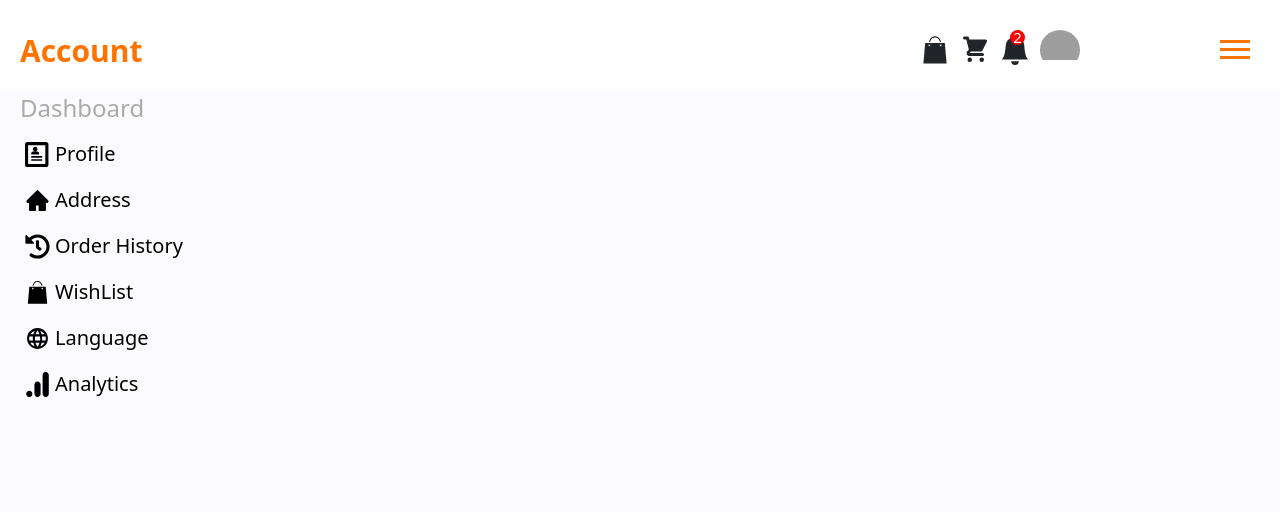
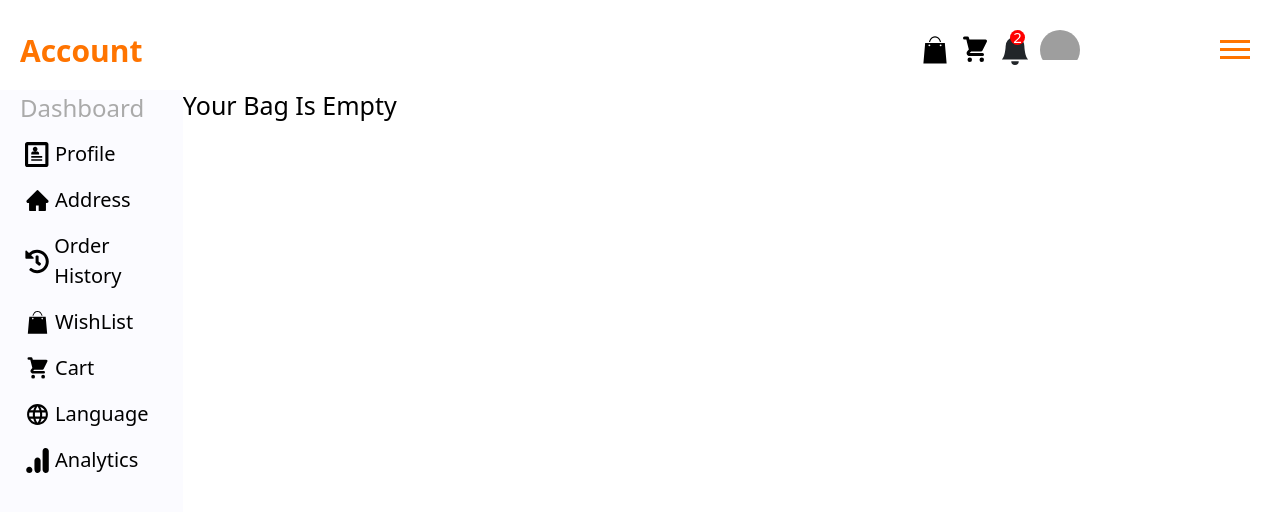
Before and after one commit to NamNguyenGit/BraShop, a React (Create React App) app: page /account/cart in a window 1280 px wide. Shown: the top 512 px of the page. Built offline with nearby package versions, Linux system fonts and the light colour scheme; grey boxes are pictures that could not be loaded.

Commit message:
Full Opttion Side Bar Account

```diff
--- a/src/components/Account/AccountSideBar.js
+++ b/src/components/Account/AccountSideBar.js
@@ -1,5 +1,6 @@
 import { MdOutlineLanguage } from "react-icons/md";
 import { SiGoogleanalytics } from "react-icons/si";
+import { HiShoppingCart } from "react-icons/hi";
 import {GiShoppingBag} from "react-icons/gi";
 import { FaHistory } from "react-icons/fa";
 import { ImProfile } from "react-icons/im";
@@ -39,6 +40,12 @@ const SideBar = () => {
                   WishList
                 </li>
                 </Link>
+                <Link style={{ textDecoration: "none" }} to="/account/cart">
+                <li className="Account__sideBar__menu__list__item">
+                  <HiShoppingCart size={25} className="mr-5" />
+                  Cart
+                </li>
+                </Link>
                 <li className="Account__sideBar__menu__list__item">
                   <MdOutlineLanguage size={25} className="mr-5" />
                   Language
--- a/src/components/Account/AccountTopBar.js
+++ b/src/components/Account/AccountTopBar.js
@@ -1,27 +1,31 @@
 import { BsFillBellFill } from "react-icons/bs";
-import {GiShoppingBag} from "react-icons/gi";
-import {HiShoppingCart} from "react-icons/hi";
+import { GiShoppingBag } from "react-icons/gi";
+import { HiShoppingCart } from "react-icons/hi";
 import { LazyLoadImage } from "react-lazy-load-image-component";
 import { useState } from "react";
+import { Link } from "react-router-dom";
 const AccountTopBar = () => {
   const [state] = useState({
     image: "assets/reviewUsers/user1.jpg",
   });
   return (
     <>
-
       <div className="Account__topBar">
         <div className="Account__topBar__wrapper">
           <div className="Account__topBar__left">
             <span className="Account__topBar__left__logo">Account</span>
           </div>
           <div className="Account__topBar__right">
+            <Link to="/account/wishList">
               <div className="Account__topBar__right__icons">
                 <GiShoppingBag size={30} />
               </div>
+            </Link>
+            <Link to="/account/cart">
             <div className="Account__topBar__right__icons">
               <HiShoppingCart size={30} />
             </div>
+            </Link>
             <div className="Account__topBar__right__icons">
               <BsFillBellFill size={30} />
               <span className="Account__topBar__right__icons__bag">2</span>
@@ -32,7 +36,6 @@ const AccountTopBar = () => {
           </div>
         </div>
       </div>
-
     </>
   );
 };
--- /dev/null
+++ b/src/components/Account/Cart.js
@@ -0,0 +1,11 @@
+const Cart = () => {
+  return (
+    <>
+      <div className="cart">
+        <h1 className="cart__heading">your bag is empty</h1>
+      </div>
+    </>
+  );
+};
+
+export default Cart;
--- a/src/main.scss
+++ b/src/main.scss
@@ -34,3 +34,4 @@
 @use "scss/components/address";
 @use "scss/components/orderhistory";
 @use "scss/components/wishlist";
+@use "scss/components/cart";
--- a/src/pages/Account.js
+++ b/src/pages/Account.js
@@ -7,6 +7,7 @@ import Profile from "../components/Account/Profile";
 import Address from "../components/Account/Address";
 import OrderHistory from "../components/Account/OrderHistory";
 import WishList from "../components/Account/WishList";
+import Cart from "../components/Account/Cart";
 const Account = () => {
   useEffect(() => {
     window.scrollTo(0, 0);
@@ -35,6 +36,9 @@ const Account = () => {
           <Route exact path="/account/wishList">
             <WishList />
           </Route>
+          <Route exact path="/account/cart">
+            <Cart />
+          </Route>
 
         </Switch>
       </div>
--- a/src/scss/components/_accounttopbar.scss
+++ b/src/scss/components/_accounttopbar.scss
@@ -27,7 +27,12 @@
     &__right {
         display: flex;
         align-items: center;
-
+        a {
+            color: $black;
+            &:hover {
+                color: $orange;
+            }
+        }
         &__icons {
             position: relative;
             cursor: pointer;
--- a/src/scss/components/_address.scss
+++ b/src/scss/components/_address.scss
@@ -2,4 +2,5 @@
 
 .address {
     flex: 6;
+    text-transform: capitalize;
 }
--- /dev/null
+++ b/src/scss/components/_cart.scss
@@ -0,0 +1,9 @@
+@use "../abstracts" as *;
+
+.cart {
+    flex: 6;
+    &__heading{
+        color: $black;
+        text-transform: capitalize;
+    }
+}
--- a/src/scss/components/_orderhistory.scss
+++ b/src/scss/components/_orderhistory.scss
@@ -2,4 +2,5 @@
 
 .orderHistory {
     flex: 6;
+    text-transform: capitalize;
 }
--- a/src/scss/components/_profile.scss
+++ b/src/scss/components/_profile.scss
@@ -2,4 +2,5 @@
 
 .profile {
     flex: 6;
+    text-transform: capitalize;
 }
```
Also changed, not shown: src/main.css. Lines whose indentation alone changed are shown as unchanged.
